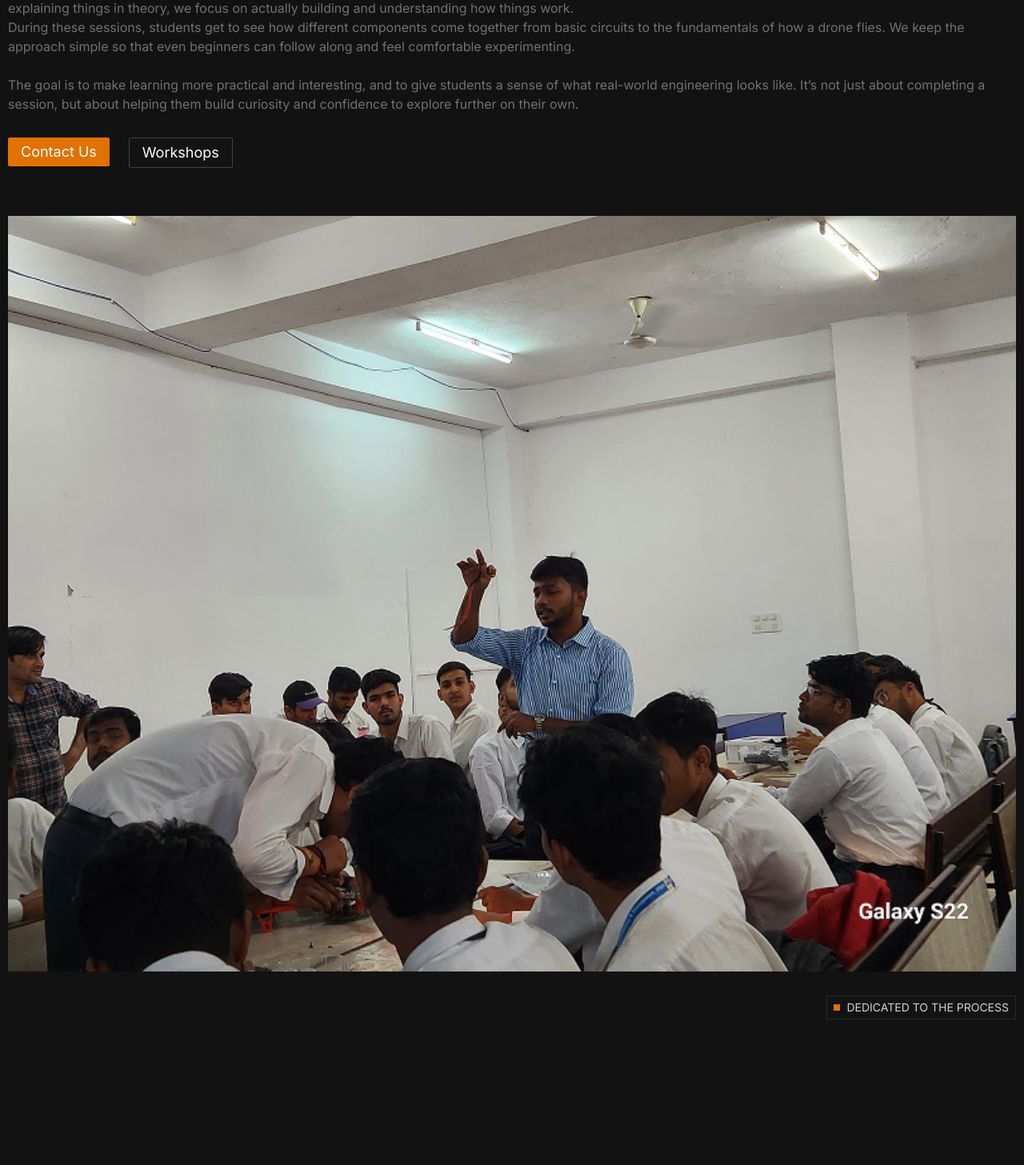
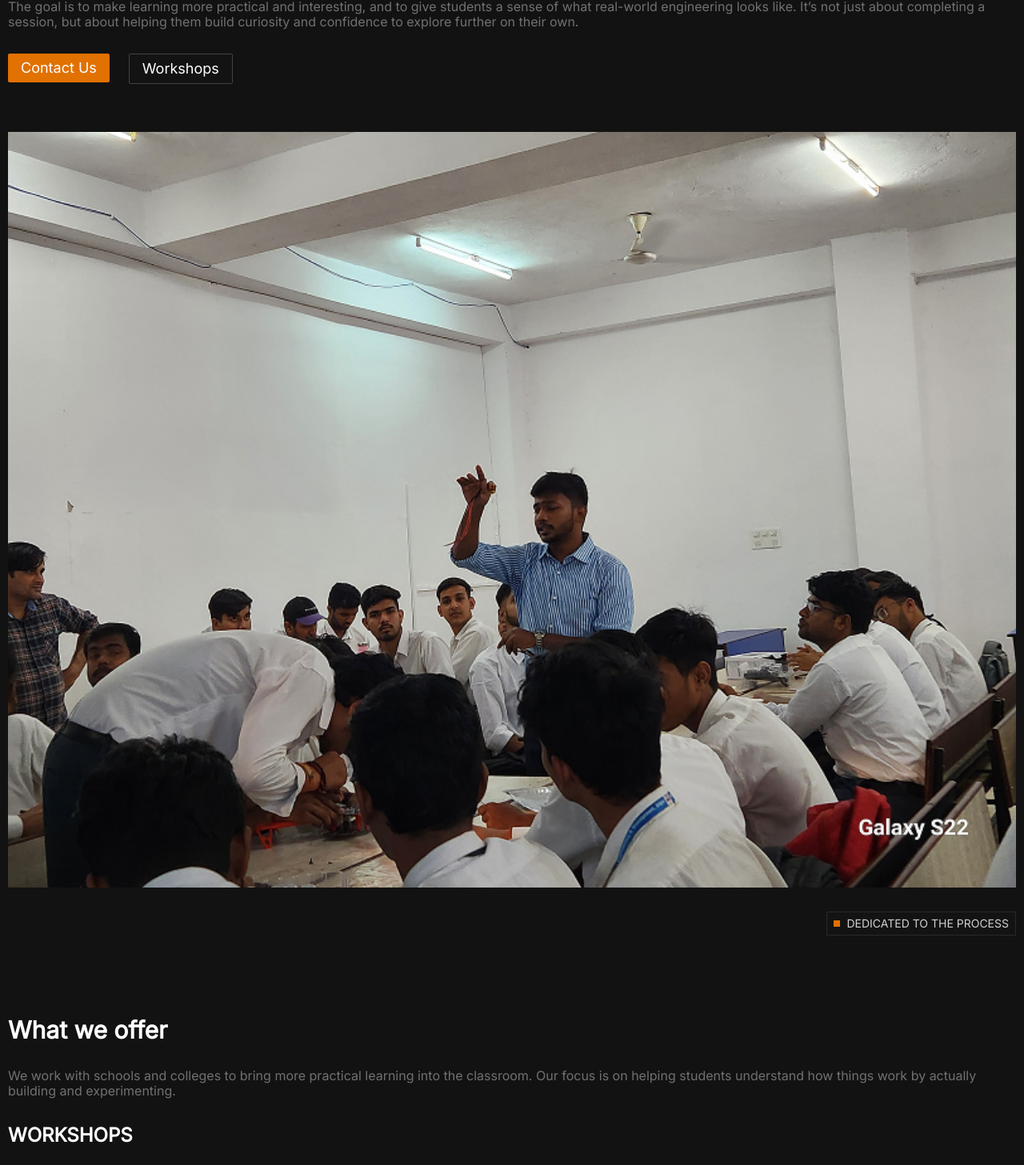
Before and after one commit to anant-innovation/NAADH-Innovation-portfolio-V1, a React (Vite) app: page / in a window 1280 px wide. Shown: the part 7091-8548 px from the top of the page at 80% size. Before the commit the page ends 8366 px from the top, so only its background shows below. Built offline with nearby package versions, Linux system fonts and the light colour scheme.

Commit message:
the what we offer page is more or less done, i have to fix the stem labs image later

```diff
--- /dev/null
+++ b/src/Components/Heading2.jsx
@@ -0,0 +1,12 @@
+
+
+const Heading2 = ({text,classname}) => {
+
+
+    return(
+        <h1 className={`text-2xl tracking-[-4%] font-extrabold text-white mb-[20px] ${classname}`}>{text}</h1>
+    );
+}
+
+
+export default Heading2
--- a/src/Pages/Mobile/Home.jsx
+++ b/src/Pages/Mobile/Home.jsx
@@ -4,10 +4,17 @@ import mobileDroneDevelopmentSectionImg1 from "@/assets/Mobile/HomePage/MobileHo
 import mobileDroneDevelopmentSectionImg2 from "@/assets/Mobile/HomePage/MobileHome3.jpg"
 import mobileDroneDevelopmentSectionImg3 from "@/assets/Mobile/HomePage/MobileHome4.jpg"
 import mobileWorkshopSectionImage from "@/assets/Mobile/HomePage/MobileHome5.jpg"
+import mobileHomeImage6 from "@/assets/Mobile/HomePage/MobileHome6.jpg"
+import mobileHomeImage7 from "@/assets/Mobile/HomePage/MobileHome7.jpg"
+import mobileHomeImage8 from "@/assets/Mobile/HomePage/MobileHome8.jpg"
+import mobileHomeImage9 from "@/assets/Mobile/HomePage/MobileHome9.jpg"
+import mobileHomeImage10 from "@/assets/Mobile/HomePage/MobileHome10.jpg"
+import mobileHomeImage11 from "@/assets/Mobile/HomePage/MobileHome11.jpg"
 
 
 import Heading from "../../Components/Heading";
 import Button from "@/Components/Button";
+import Heading2 from "@/Components/Heading2";
 
 const Home = () => {
 
@@ -154,7 +161,7 @@ const Home = () => {
 
             {/* ********************************************* */}
             {/* WORKSHOPS */}
-            <div className=" flex flex-col justify-center px-[10px]">
+            <div className=" flex flex-col justify-center px-[10px] mb-[100px]">
 
                 {/* workshop heading */}
                 <Heading text={"Workshops"} />
@@ -168,7 +175,7 @@ const Home = () => {
 
 
                 {/* buttons */}
-                <div className=" w-screen flex justify-start mb-[60px]">
+                <div className=" flex justify-start mb-[60px]">
                     <Button classname={"mr-6"} solid={"true"} text={"Contact Us"} />
                     <Button outline={"true"} text={"Workshops"} />
                 </div>
@@ -208,7 +215,55 @@ const Home = () => {
 
             {/* ********************************************** */}
             {/* WHAT WE OFFER */}
+            <div className=" flex flex-col justify-center px-[10px]">
 
+
+                {/* What we offer heading */}
+                <Heading text={"What we offer"} />
+
+                {/* the paragraph */}
+                <p className=" mb-[30px]">We work with schools and colleges to bring more practical learning into the classroom. Our focus is on helping students understand how things work by actually building and experimenting.</p>
+
+
+                {/* WORKSHOPS HEADING */}
+                <Heading2 text={"WORKSHOPS"} />
+
+
+                {/* Small paragraph */}
+                <p className=" mb-[30px]">We conduct hands-on workshops where students learn the basics of drones, electronics, and engineering.</p>
+
+
+                {/* image */}
+                <img className=" mb-[30px]" src={mobileHomeImage6} alt="" />
+
+
+                {/* bullet point */}
+                <div className=" flex justify-end mb-[30px]">
+                    <BulletPoint text={"KNOW MORE"} />
+                </div>
+
+
+
+                {/* STEM LABS */}
+                <Heading2 text={"STEM LABS"} />
+
+
+
+                {/* Paragraph */}
+                <p className=" mb-[30px]">We help institutions set up STEM labs where students can explore, test ideas, and work on small projects.</p>
+
+
+                {/* image */}
+                <img className=" mb-[30px]" src={mobileHomeImage7} alt="" />
+
+
+                {/* bullet point */}
+                <div className=" flex justify-end">
+                    <BulletPoint text={"KNOW MORE"} />
+                </div>
+
+
+            </div>
 
 
 
--- a/src/index.css
+++ b/src/index.css
@@ -29,6 +29,8 @@
 
 :root{
       color-scheme: dark;
+      line-height: 19px;
+      /* line-height: normal; */
 }
 
 body{
```
